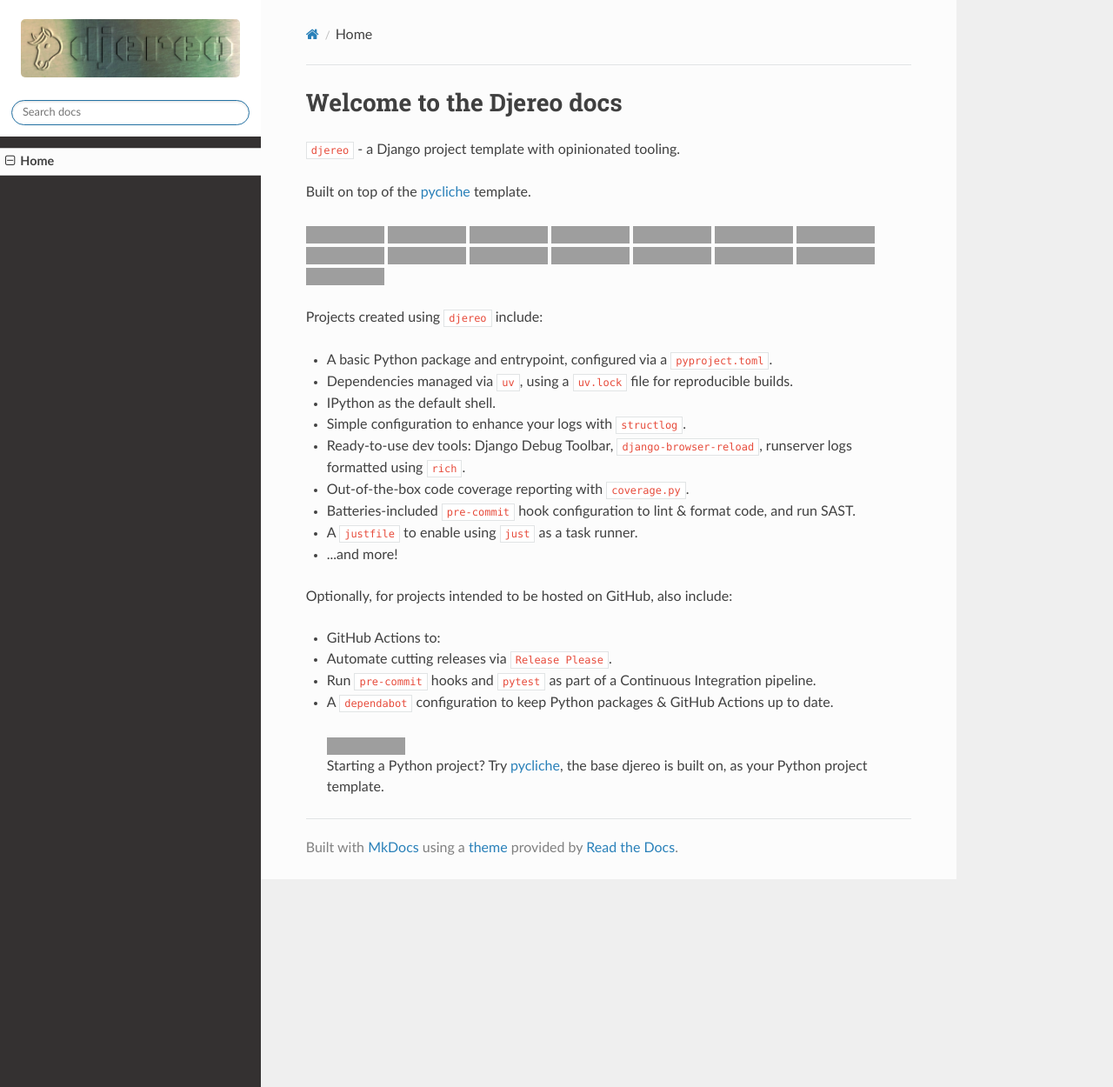
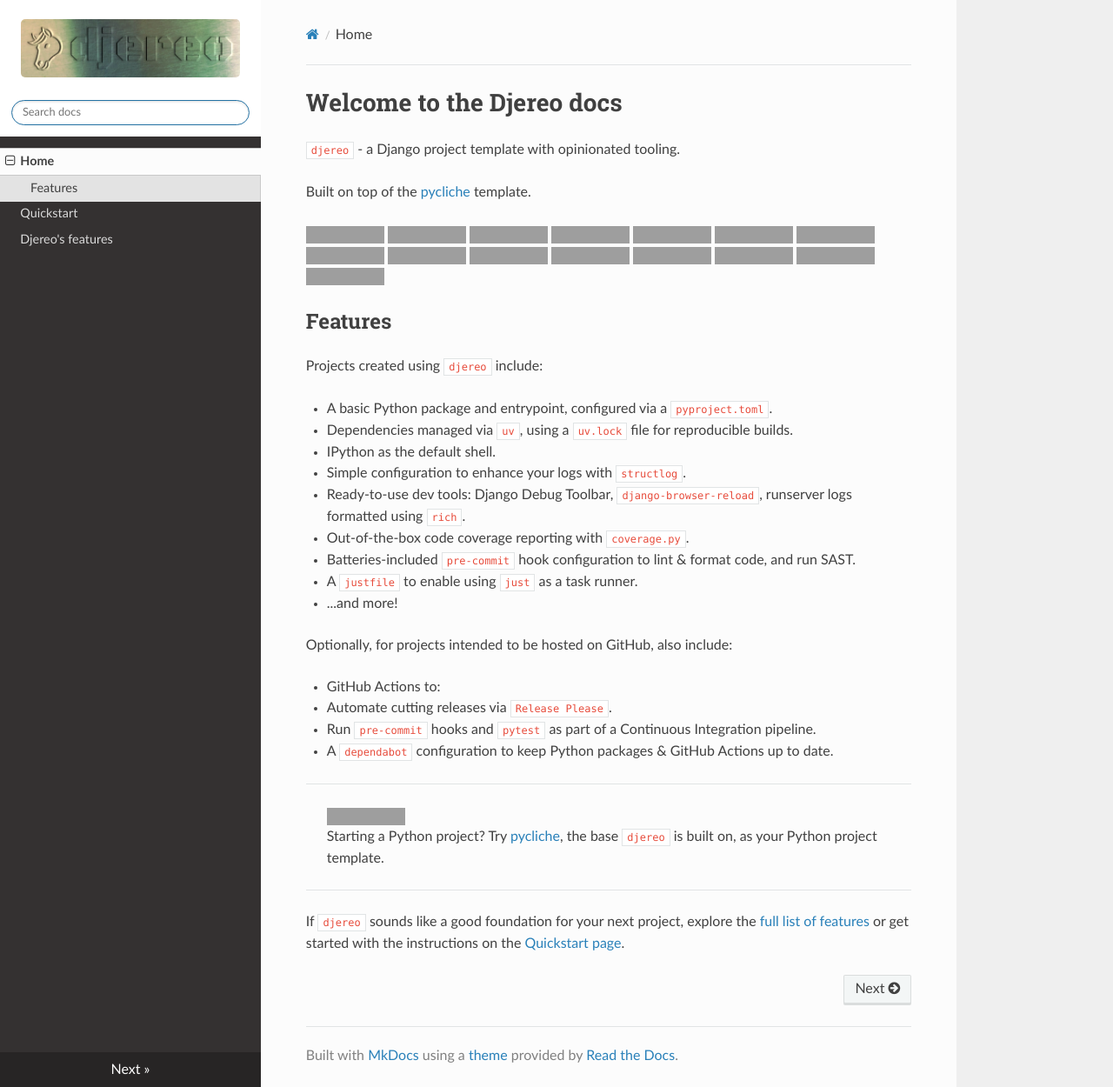
Before and after one commit to albertomh/djereo, an MkDocs documentation site: the page built from docs/src/index.md, in a window 1280 px wide and 1250 px high, cut to the strip 0-1250 px from the top of the window. Shown: the whole strip at 87% size. Built offline with MkDocs 1.6.1, drawn with Linux system fonts in a browser that asks for light colours; nearby versions of some CDN libraries; grey boxes are pictures that could not be loaded.

Commit message:
docs: add quickstart and featurelist pages to mkdocs

```diff
--- a/docs/mkdocs.yml
+++ b/docs/mkdocs.yml
@@ -7,6 +7,8 @@
     - css/extra.css
 nav:
   - Home: index.md
+  - quickstart.md
+  - Djereo's features: featurelist.md
 theme:
     name: readthedocs
     highlightjs: true
--- /dev/null
+++ b/docs/src/featurelist.md
@@ -0,0 +1 @@
+# Djereo's features
--- a/docs/src/index.md
+++ b/docs/src/index.md
@@ -20,6 +20,8 @@
 [![Release Please](https://img.shields.io/badge/📦_Release_Please-6C97BB)](https://github.com/googleapis/release-please)
 [![CI](https://github.com/albertomh/djereo/actions/workflows/ci.yaml/badge.svg)](https://github.com/albertomh/djereo/actions/workflows/ci.yaml)
 
+## Features
+
 Projects created using `djereo` include:
 
 - A basic Python package and entrypoint, configured via a `pyproject.toml`.
@@ -40,6 +42,13 @@
   - Run `pre-commit` hooks and `pytest` as part of a Continuous Integration pipeline.
 - A `dependabot` configuration to keep Python packages & GitHub Actions up to date.
 
+---
+
 > [![Python](https://img.shields.io/badge/Python-4584b6?logo=python&logoColor=ffde57)](https://docs.djangoproject.com/en/stable/)
 > Starting a Python project? Try [pycliche](https://github.com/albertomh/pycliche), the base
-> djereo is built on, as your Python project template.
+> `djereo` is built on, as your Python project template.
+
+---
+
+If `djereo` sounds like a good foundation for your next project, explore the [full list of features](./featurelist.md)
+or get started with the instructions on the [Quickstart page](./quickstart.md).
```
Also changed, not shown: docs/src/quickstart.md (added, +25 -0 lines), README.md.
